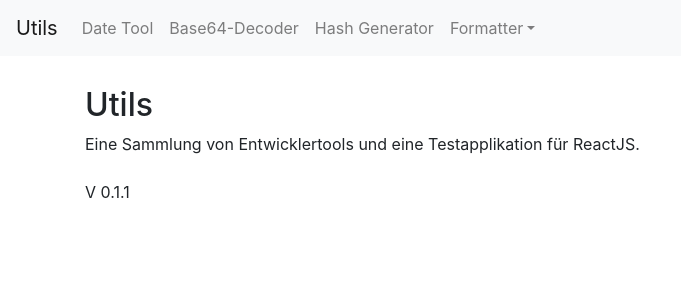
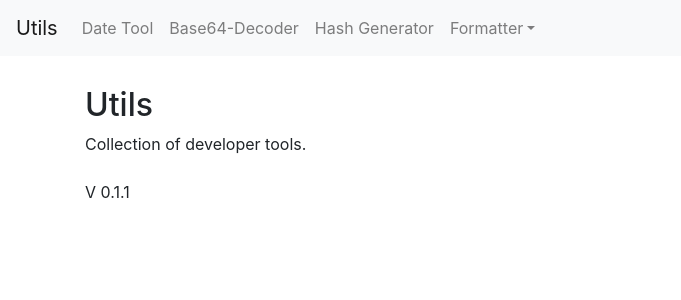
Before and after one commit to yorps/utils, a React (Create React App) app: page / in a window 1280 px wide. Shown: the top 300 px of the page, without its empty margins (0-681 px from the left). Built offline with nearby package versions, Linux system fonts and the light colour scheme.

Commit message:
English description

```diff
--- a/src/App.js
+++ b/src/App.js
@@ -12,7 +12,7 @@
           <div className="container">
             <h2>Utils</h2>
 
-              Eine Sammlung von Entwicklertools und eine Testapplikation für ReactJS.
+              Collection of developer tools.
 <br/><br/>
               V 0.1.1
 
```
